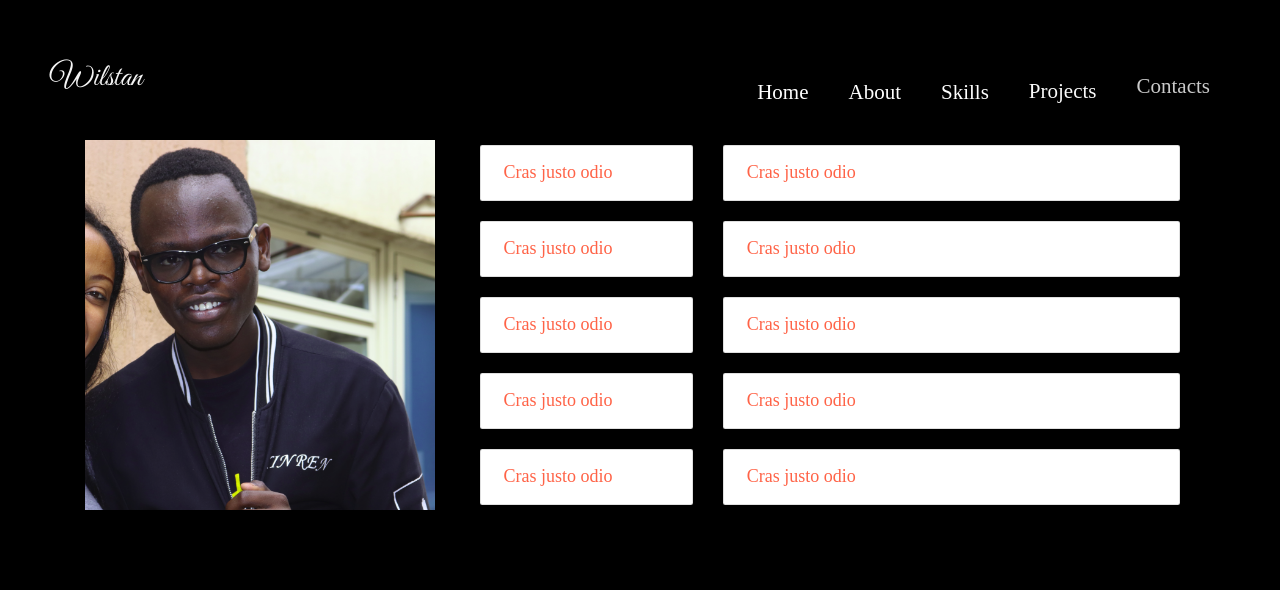
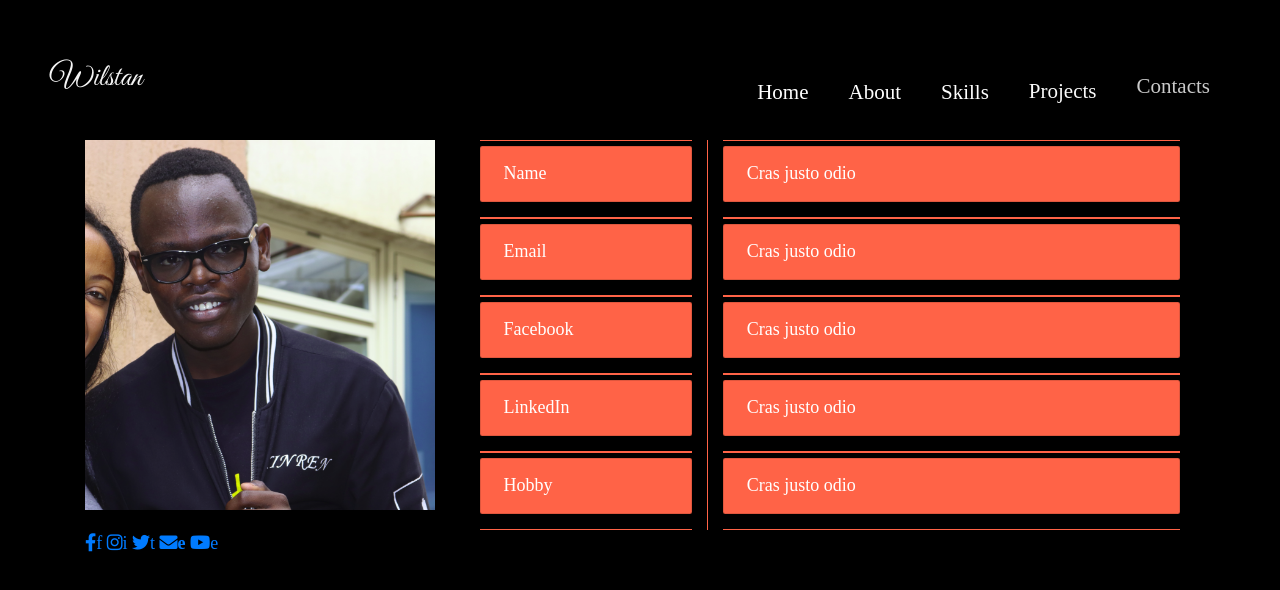
Before and after one commit to wilsenock220/New-Portfolio, a plain HTML site: page about.html in a window 1280 px wide. Drawn offline with Linux system fonts and the light colour scheme.

Commit message:
add initial commit

```diff
--- a/about.html
+++ b/about.html
@@ -49,47 +49,47 @@
           <div class="col-md-8">
             <div class="container">
               <div class="row">
-                <div class="col-md-4">
+                <div class="col-md-4" id="line">
 
-                  <ul class="list-group">
-                    <li class="list-group-item">Cras justo odio</li>
+                  <ul class="list-group" id="line2">
+                    <li class="list-group-item">Name</li>
                   </ul>
 
-                  <ul class="list-group">
-                    <li class="list-group-item">Cras justo odio</li>
+                  <ul class="list-group" id="line2">
+                    <li class="list-group-item">Email</li>
                   </ul>
 
-                  <ul class="list-group">
-                    <li class="list-group-item">Cras justo odio</li>
+                  <ul class="list-group" id="line2">
+                    <li class="list-group-item">Facebook</li>
                   </ul>
 
-                  <ul class="list-group">
-                    <li class="list-group-item">Cras justo odio</li>
+                  <ul class="list-group" id="line2">
+                    <li class="list-group-item">LinkedIn</li>
                   </ul>
 
-                  <ul class="list-group">
-                    <li class="list-group-item">Cras justo odio</li>
+                  <ul class="list-group" id="line2">
+                    <li class="list-group-item">Hobby</li>
                   </ul>
 
                 </div>
                 <div class="col-md-8">
-                  <ul class="list-group">
+                  <ul class="list-group" id="line2">
                     <li class="list-group-item">Cras justo odio</li>
                   </ul>
 
-                  <ul class="list-group">
+                  <ul class="list-group" id="line2">
                     <li class="list-group-item">Cras justo odio</li>
                   </ul>
 
-                  <ul class="list-group">
+                  <ul class="list-group" id="line2">
                     <li class="list-group-item">Cras justo odio</li>
                   </ul>
 
-                  <ul class="list-group">
+                  <ul class="list-group" id="line2">
                     <li class="list-group-item">Cras justo odio</li>
                   </ul>
 
-                  <ul class="list-group">
+                  <ul class="list-group" id="line2">
                     <li class="list-group-item">Cras justo odio</li>
                   </ul>
 
@@ -98,6 +98,31 @@
             </div>
           </div>
         </div>
+
+        <div class="middle">
+
+          <a href="#">
+            <i class="fab fa-facebook-f">f</i>
+          </a>
+
+          <a href="#">
+            <i class="fab fa-instagram">i</i>
+          </a>
+
+          <a href="#">
+            <i class="fab fa-twitter">t</i>
+          </a>
+
+          <a href="#">
+            <i class="fas fa-envelope">e</i>
+          </a>
+
+          <a href="#">
+            <i class="fab fa-youtube">e</i>
+          </a>
+
+        </div>
+
       </div>
   </div>
 
--- a/css/style.css
+++ b/css/style.css
@@ -76,7 +76,20 @@ img{
 }
 
 .list-group{
-    color: tomato;
+    color: white;
     padding-bottom: 15px;
     padding-top: 5px;
 }
+
+.list-group-item{
+    background: tomato;
+}
+
+#line{
+    border-right: 1px solid tomato;
+}
+
+#line2{
+    border-bottom: 1px solid tomato;
+    border-top: 1px solid tomato;
+}
```
Also changed, not shown: index.html (line endings or trailing spaces), 1 other file.
